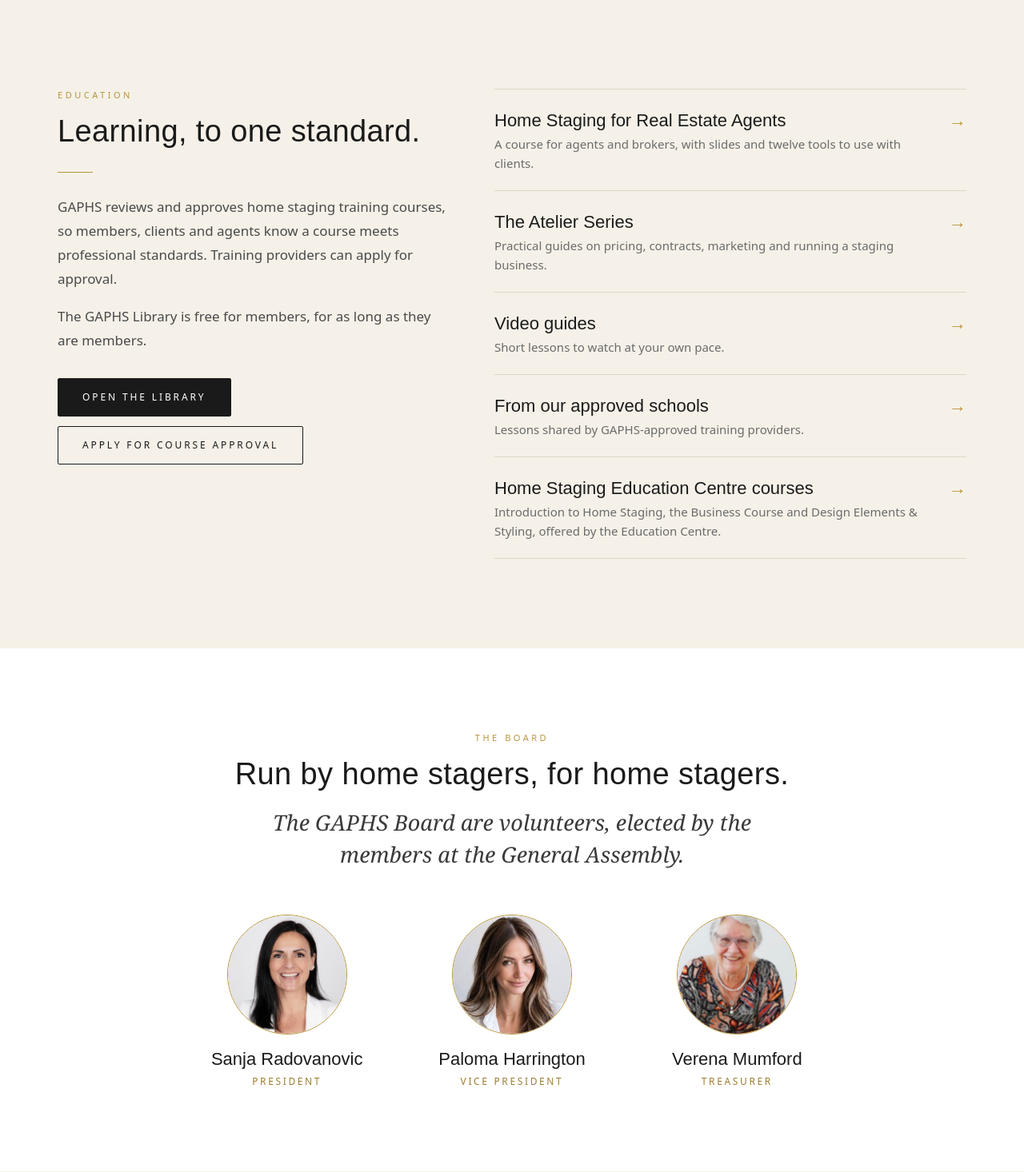
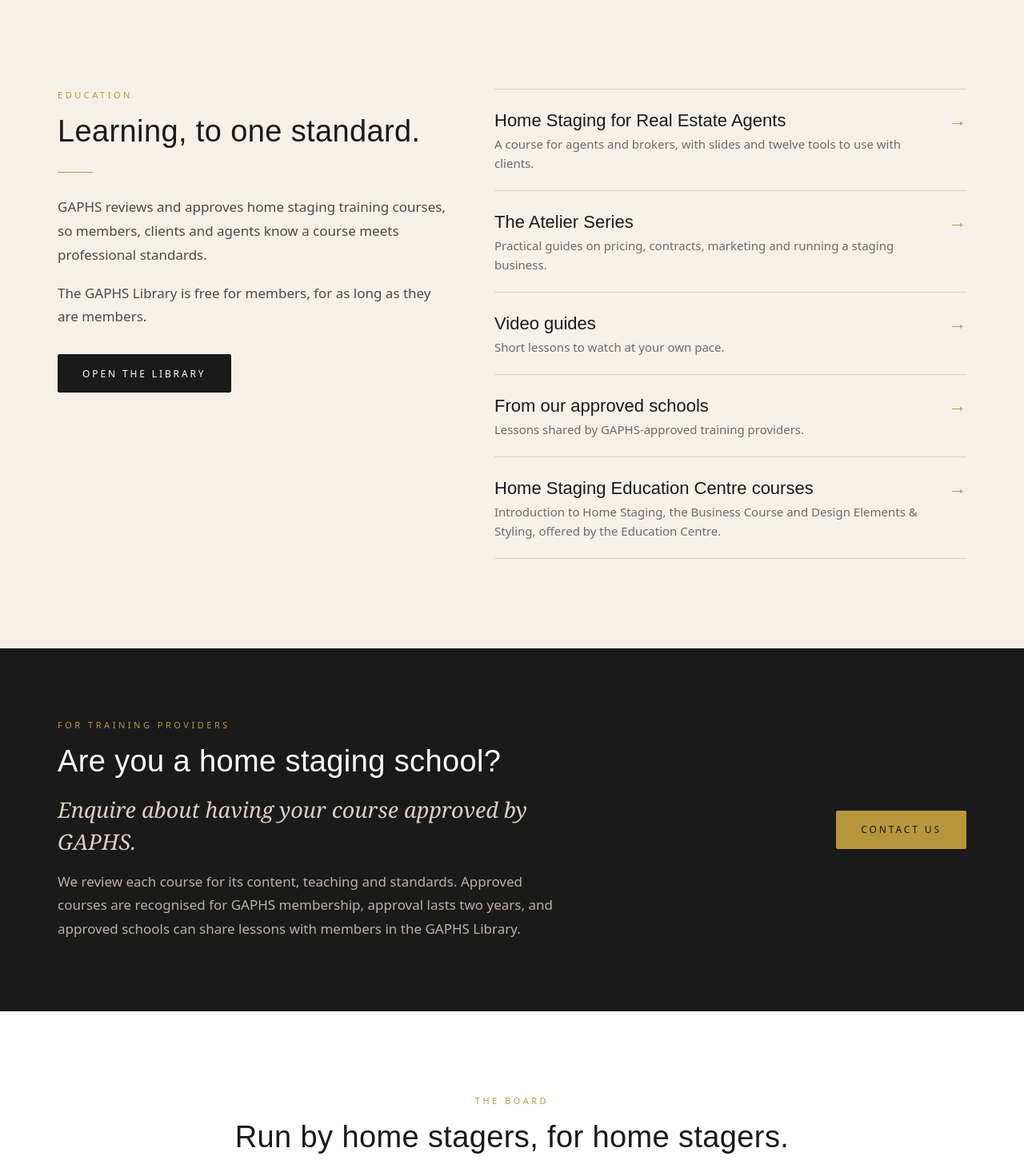
Before and after one commit to palomaharri/gaphs-membership, a Flask app: page / in a window 1280 px wide. Shown: the part 4828-6294 px from the top of the page at 80% size. Run offline with Flask 3, Linux system fonts and the light colour scheme; data comes from the database, SQL or seed files in the repository; data that the repository does not hold is empty.

Commit message:
Schools section: course approval enquiries
Co-Authored-By: Claude Opus 5.5 <noreply@anthropic.com>
Claude-Session: https://claude.ai/code/session_015VSmSup3VMbUvLgB3ie9T4

```diff
--- a/templates/home.html
+++ b/templates/home.html
@@ -206,11 +206,10 @@ details summary::-webkit-details-marker{display:none}
 <div class="ey">Education</div>
 <h2 class="h2">Learning, to one standard.</h2>
 <hr class="rule">
-<p class="p" style="margin:0">GAPHS reviews and approves home staging training courses, so members, clients and agents know a course meets professional standards. Training providers can apply for approval.</p>
+<p class="p" style="margin:0">GAPHS reviews and approves home staging training courses, so members, clients and agents know a course meets professional standards. </p>
 <p class="p" style="margin:18px 0 0">The GAPHS Library is free for members, for as long as they are members.</p>
 <div style="display:flex;flex-wrap:wrap;gap:12px;margin-top:32px">
 <a class="b b-dark" href="{{ url_for('members.library') }}">Open the Library</a>
-<a class="b b-ink" href="mailto:info@gaphs.org?subject=Course%20approval">Apply for course approval</a>
 </div>
 </div>
 <div class="lst" style="flex:1 1 480px;min-width:0">
@@ -222,6 +221,19 @@ details summary::-webkit-details-marker{display:none}
 <a href="{{ href }}"><div><div class="lt">{{ t }}</div><div class="ld">{{ d }}</div></div><span class="arr">&rarr;</span></a>
 {% endfor %}
 </div>
+</div>
+</section>
+
+<!-- SCHOOLS -->
+<section class="dark" style="padding:88px 0">
+<div class="w" style="display:flex;flex-wrap:wrap;gap:32px 64px;align-items:center;justify-content:space-between">
+<div style="flex:1 1 520px;min-width:0">
+<div class="ey">For training providers</div>
+<h2 class="h2" style="color:#FFFFFF">Are you a home staging school?</h2>
+<p class="lede" style="margin:18px 0 0;max-width:640px">Enquire about having your course approved by GAPHS.</p>
+<p class="p" style="margin:16px 0 0;max-width:640px">We review each course for its content, teaching and standards. Approved courses are recognised for GAPHS membership, approval lasts two years, and approved schools can share lessons with members in the GAPHS Library.</p>
+</div>
+<div style="flex:0 0 auto"><a class="b b-gold" href="mailto:info@gaphs.org?subject=Course%20approval%20enquiry">Contact us</a></div>
 </div>
 </section>
 
--- a/templates/library.html
+++ b/templates/library.html
@@ -44,6 +44,10 @@
     </div>
   </section>
   {% endfor %}
+  <div class="card" style="margin-top:64px;display:flex;flex-wrap:wrap;gap:16px 32px;align-items:center;justify-content:space-between">
+    <div><h3 style="margin:0">Are you a home staging school?</h3><p class="muted" style="margin:4px 0 0">Enquire about having your course approved by GAPHS.</p></div>
+    <a class="btn" href="mailto:info@gaphs.org?subject=Course%20approval%20enquiry">Contact us</a>
+  </div>
   {% if not sections %}<p class="muted" style="margin-top:32px">Content is on its way.</p>{% endif %}
 </div></div>
 {% endblock %}
```
